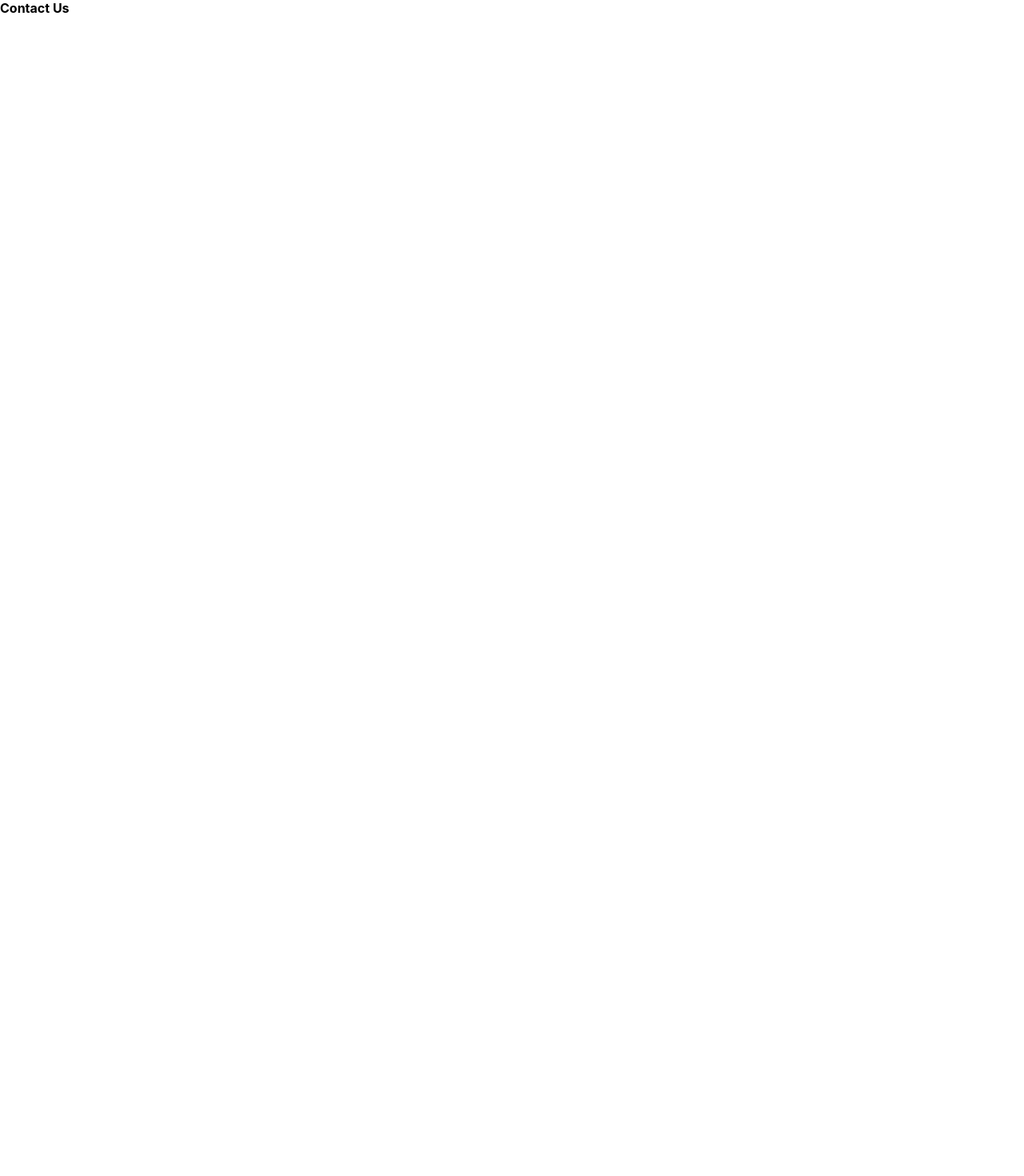
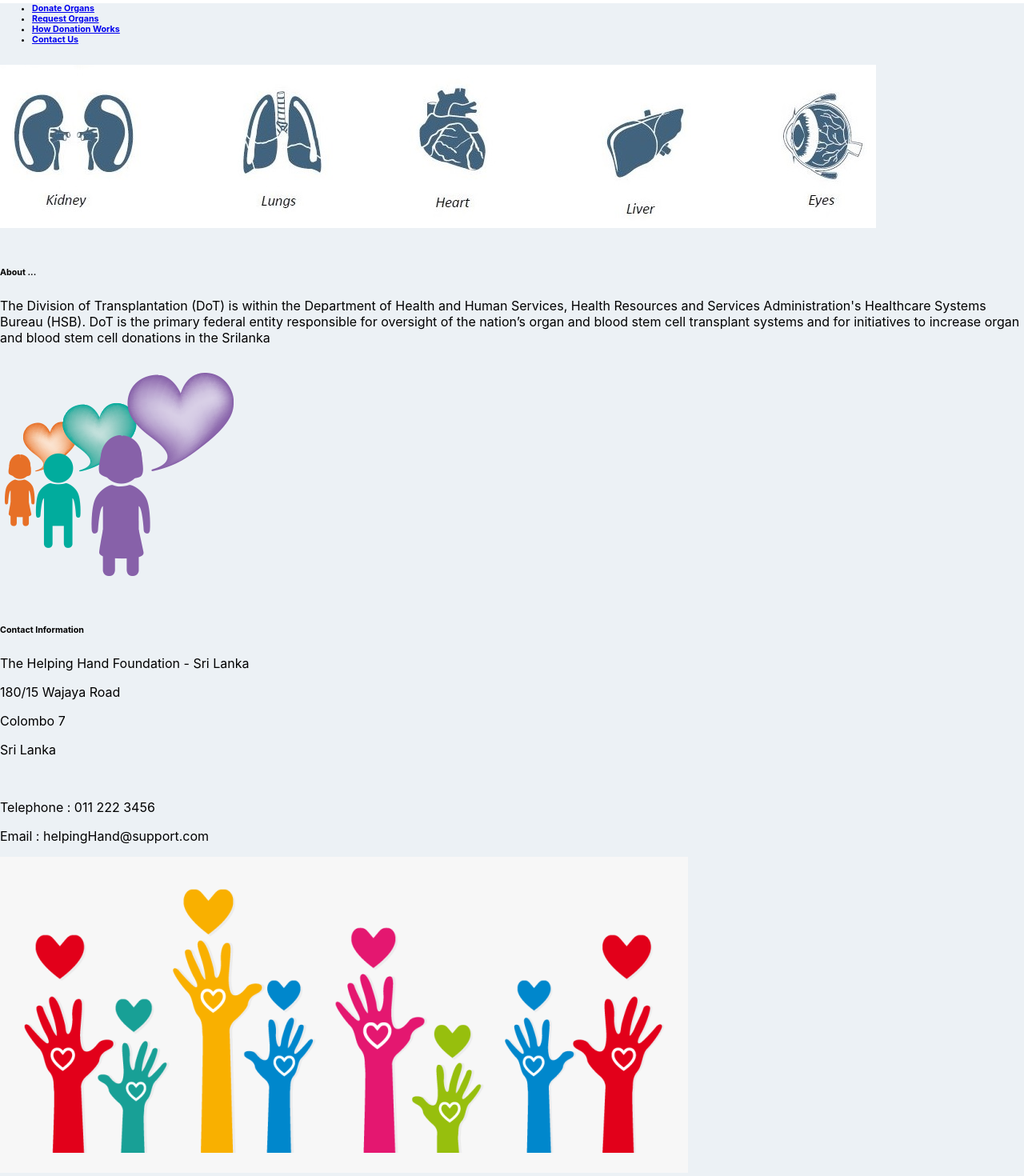
Before and after one commit to ChamakaZee/SLDoners, a React (Create React App) app in the folder frontend/: page /contactus in a window 1280 px wide. Shown: the part 255-1725 px from the top of the page at 80% size. Before the commit the page ends 800 px from the top, so only its background shows below. Built offline with nearby package versions, Linux system fonts and the light colour scheme.

Commit message:
Update contact us component

```diff
--- a/frontend/src/components/ContactUsComponent.js
+++ b/frontend/src/components/ContactUsComponent.js
@@ -1,11 +1,67 @@
-import React from 'react';
+import React, { Component } from 'react';
+import { Link } from "react-router-dom";
+//import { Map, GoogleApiWrapper } from 'google-maps-react';
 
-function Contact(props) {
-    return(
-      <div className="container">
-        <h4>Contact Us</h4>
+import mainImg from "../images/main.JPG";
+import aboutImg from "../images/about_us_header.png";
+import helpImg from "../images/help.png";
+
+export default class Contact extends Component {
+  constructor(props) {
+    super(props);
+  }
+
+  render() {
+    return (
+      <div style={{ marginTop: 10 }} class="background-color-main">
+        <div className="container" class="background-color-main">
+          <h6>
+            <nav className="navbar navbar-expand-lg navbar-light">
+              <div className="collpase navbar-collapse">
+                <ul className="nav nav-pills nav-fil">
+                  <li className="nav-item">
+                    <Link to="/donate" className="nav-link text-primary">Donate Organs</Link>
+                  </li>
+                  <li className="nav-item">
+                    <Link to="/list" className="nav-link text-primary">Request Organs</Link>
+                  </li>
+                  <li className="nav-item">
+                    <Link to="/info" className="nav-link text-primary">How Donation Works</Link>
+                  </li>
+                  <li className="nav-item">
+                    <Link to="/contact" className="nav-link text-primary">Contact Us</Link>
+                  </li>
+                </ul>
+              </div>
+            </nav>
+          </h6>
+          <div><img src={mainImg} class="img-fluid" alt="Responsive image" /></div>
+          <br></br>
+          <h6>About ...</h6>
+          <p>
+            The Division of Transplantation (DoT) is within the Department of Health and Human Services, Health Resources and Services Administration's Healthcare Systems Bureau (HSB). DoT is the primary federal entity responsible for oversight of the nation’s organ and blood stem cell transplant systems and for initiatives to increase organ and blood stem cell donations in the Srilanka
+                        <div class="text-center"><img src={aboutImg} class="img-fluid" alt="Responsive image" /></div>
+          </p>
+          <p></p>
+          <h6>Contact Information</h6>
+          <p></p>
+          <p>The Helping Hand Foundation - Sri Lanka</p>
+          <p>180/15 Wajaya Road</p>
+          <p>Colombo 7</p>
+          <p>Sri Lanka</p>
+          <br></br>
+          <p>Telephone : 011 222 3456</p>
+          <p>Email : helpingHand@support.com</p>
+          <p></p>
+          <div class="text-center"><img src={helpImg} class="img-fluid" alt="Responsive image" /></div>
+          {/* <Map
+                    google={this.props.google}
+                    zoom={8}
+                    style={mapStyles}
+                    initialCenter={{ lat: 47.444, lng: -122.176}}
+                    /> */}
+        </div>
       </div>
-    );
+    )
+  }
 }
-
-export default Contact;
```
